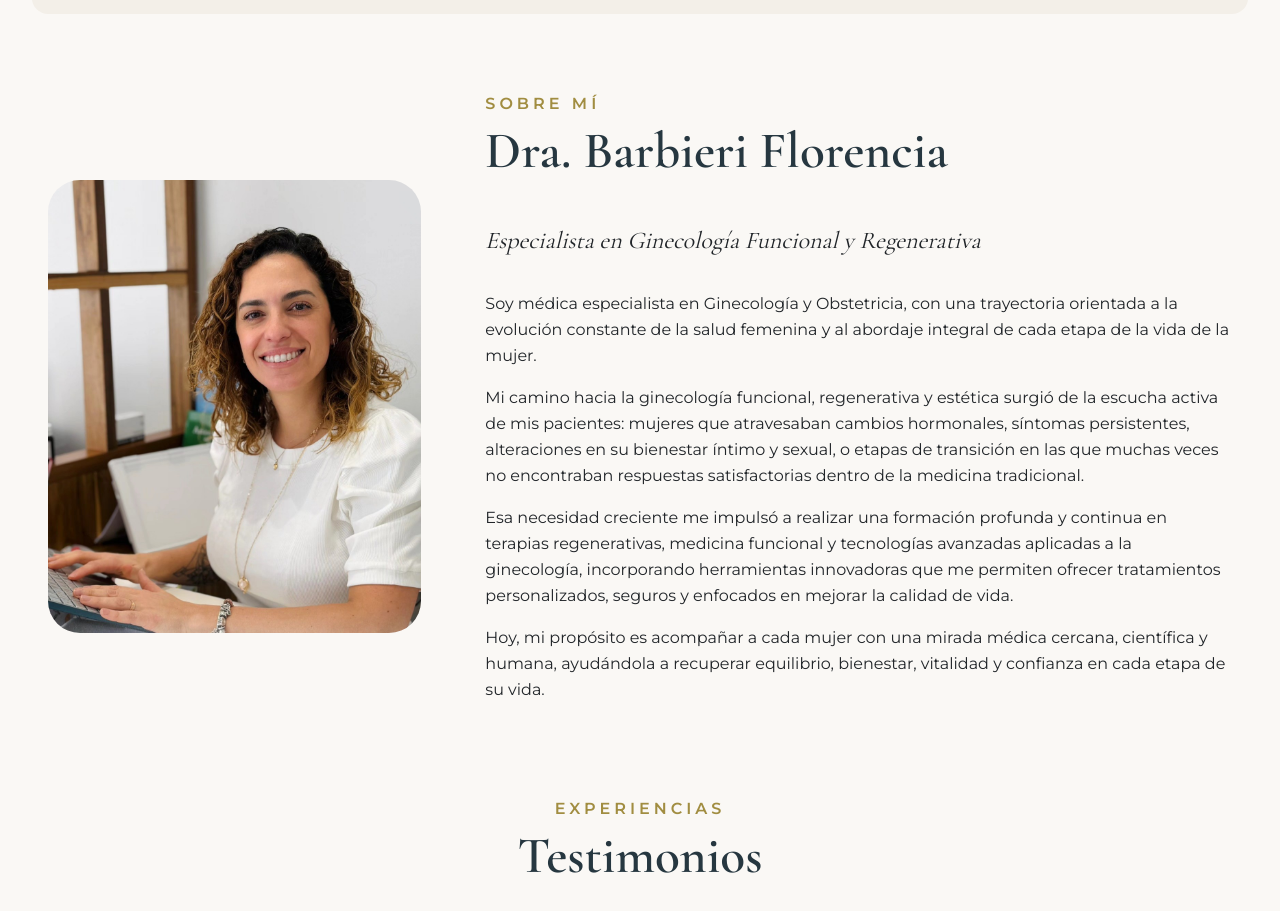
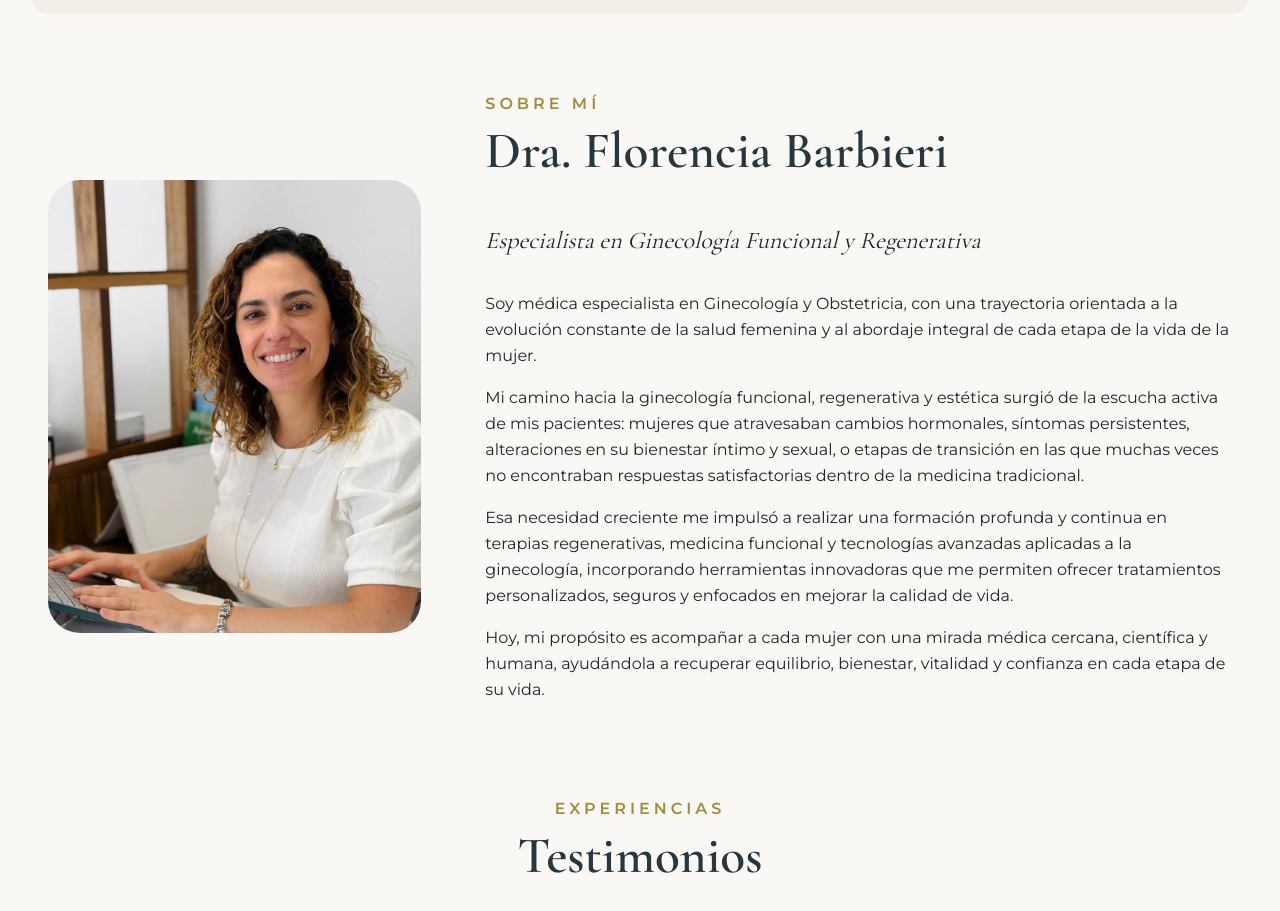
Before and after one commit to planeslorena/barbieri_front, a Next.js app: page /home in a window 1280 px wide. Shown: the part 2280-3191 px from the top of the page. Built offline with nearby package versions, Linux system fonts and the light colour scheme.

Commit message:
Cambios texto

```diff
--- a/src/app/components/home/contacto/contacto.tsx
+++ b/src/app/components/home/contacto/contacto.tsx
@@ -40,7 +40,7 @@ export default function Contacto() {
                 <h4 className="mb-3">Horario de Atención</h4>
 
                 <div className="horario-item">
-                  <span>Lunes a Miercoles</span>
+                  <span>Lunes a Miercoles </span>
                   <span>09:00 - 17:00</span>
                 </div>
 
--- a/src/app/components/home/sobreMi/sobreMi.tsx
+++ b/src/app/components/home/sobreMi/sobreMi.tsx
@@ -23,7 +23,7 @@ const SobreMi = () => {
                         />
                         <div className="d-flex flex-column">
                             <h2 className="text-primary fw-bold tracking-widest text-uppercase fs-6">Sobre mí</h2>
-                            <h3 className="title">Dra. Barbieri Florencia</h3>
+                            <h3 className="title">Dra. Florencia Barbieri</h3>
                         </div>
                     </div>
                     <p className="fs-4 font-serif fst-italic text-slate-500">Especialista en Ginecología Funcional y Regenerativa</p>
```
